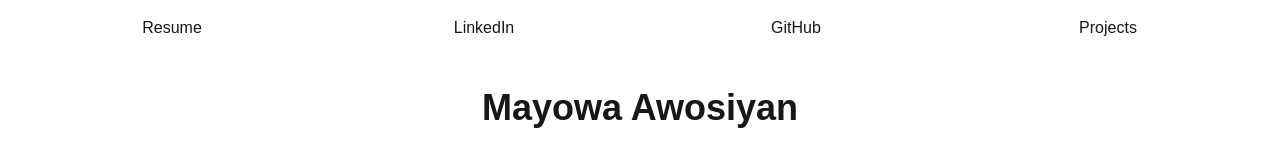
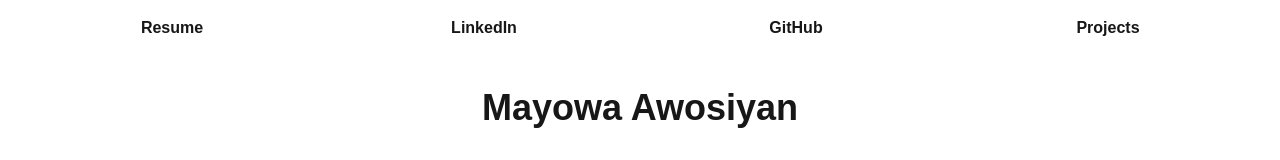
Before and after one commit to Mayowa-Awosiyan01/Mayowa-Awosiyan, a Next.js app: page / in a window 1280 px wide. Shown: the top 160 px of the page. Built offline with nearby package versions, Linux system fonts and the light colour scheme.

Commit message:
More Styling updates

```diff
--- a/app/components/navbar.tsx
+++ b/app/components/navbar.tsx
@@ -3,7 +3,7 @@ import Link from "next/link";
 export default function NavBar() {
   console.log("NavBar is rendering");
   return (
-    <div className="grid grid-rows-1 grid-cols-4 text-center p-4">
+    <div className="grid grid-rows-1 grid-cols-4 text-center p-4 font-bold">
       <div>
         <Link href={""} className="flex-initial">
           Resume
```
